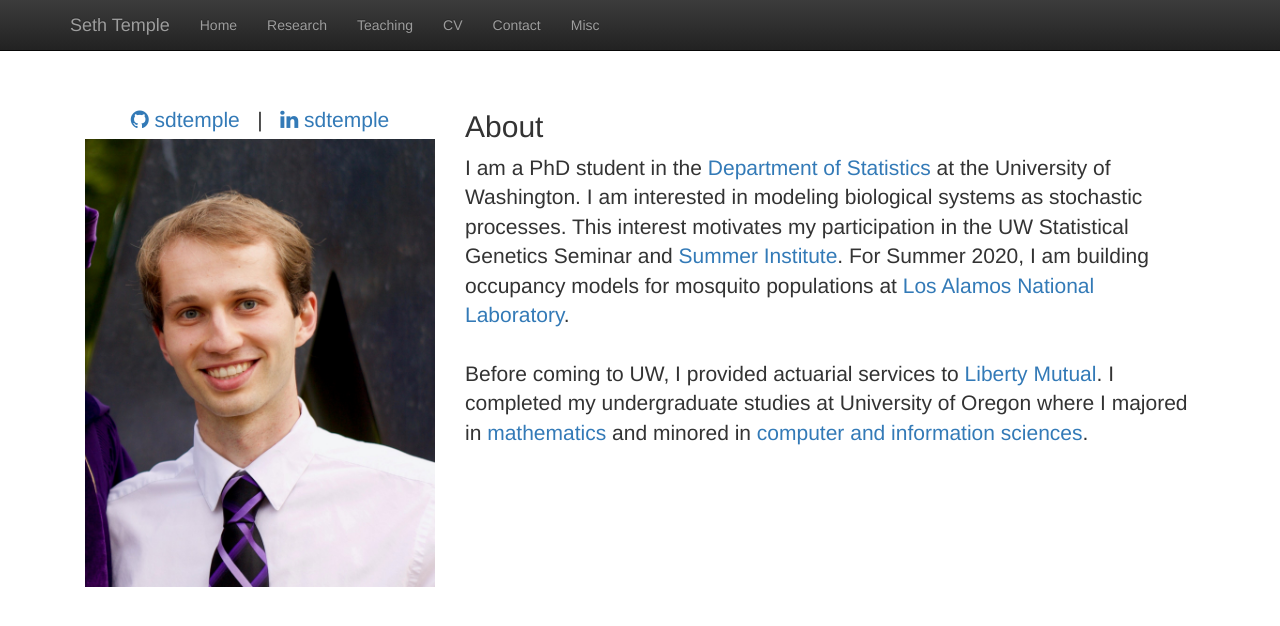
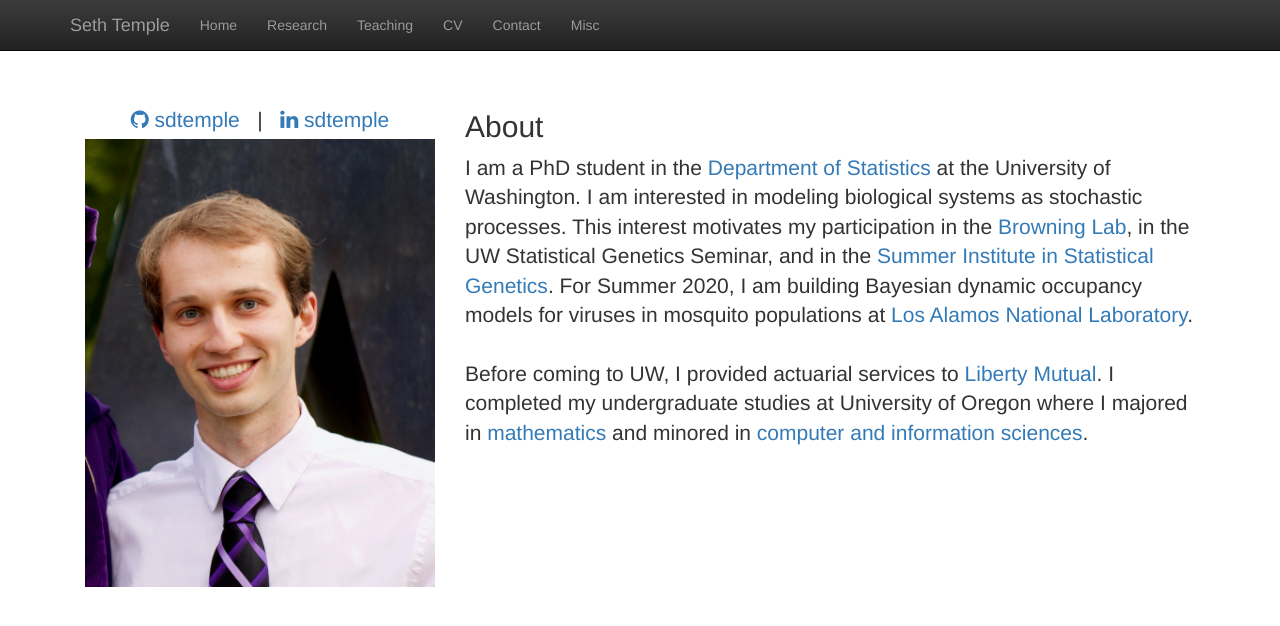
Before and after one commit to sdtemple/sdtemple.github.io, a Jekyll site: the page built from index.html, in a window 1280 px wide. Shown: the top 626 px of the page. Built offline with Jekyll 4.4.1, drawn with Linux system fonts in a browser that asks for light colours; nearby versions of some CDN libraries; library files that are not in the unit come from our copies.

Commit message:
Update index.html

```diff
--- a/index.html
+++ b/index.html
@@ -21,8 +21,8 @@
   <p class="lead">
   I am a PhD student in the <a href = "http://www.stat.washington.edu/">Department of Statistics</a>
     at the University of Washington. I am interested in modeling biological systems as stochastic processes.
-    This interest motivates my participation in the UW Statistical Genetics Seminar and <a href = "https://si.biostat.washington.edu/suminst/sisg">Summer Institute</a>.
-    For Summer 2020, I am building occupancy models for mosquito populations at <a href = "https://www.lanl.gov/">Los Alamos National Laboratory</a>.<br/>
+    This interest motivates my participation in the <a href = "https://sites.uw.edu/sguy/">Browning Lab</a>, in the UW Statistical Genetics Seminar, and in the <a href = "https://si.biostat.washington.edu/suminst/sisg">Summer Institute in Statistical Genetics</a>.
+    For Summer 2020, I am building Bayesian dynamic occupancy models for viruses in mosquito populations at <a href = "https://www.lanl.gov/">Los Alamos National Laboratory</a>.<br/>
 <br/>
 Before coming to UW, I provided
     actuarial services to <a href = "https://www.libertymutual.com/">Liberty Mutual</a>.
```
